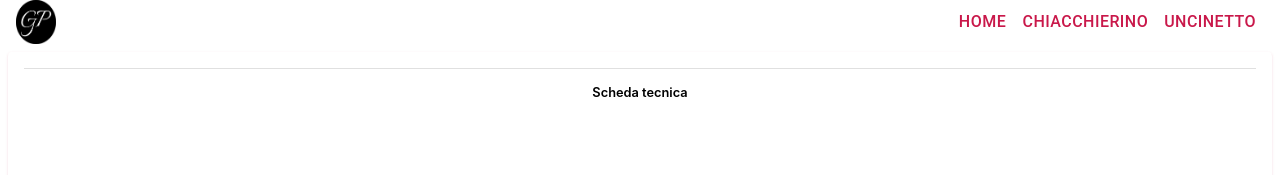
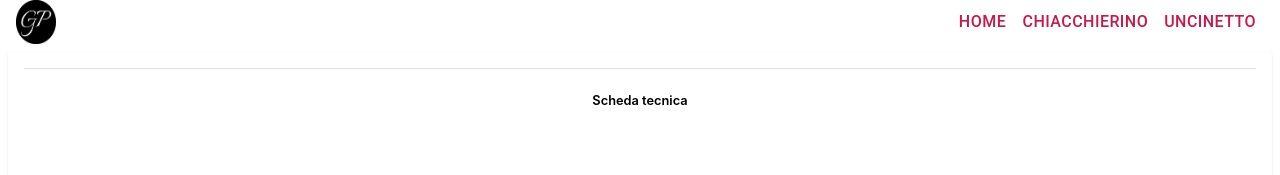
Before and after one commit to Tommaso4497/nodiin, a Next.js app: page /components/SingleCard in a window 1280 px wide. Shown: the top 175 px of the page. Built offline with nearby package versions, Linux system fonts and the light colour scheme; a web font is replaced by a local one.

Commit message:
add stats in uncinetto section

```diff
--- a/pages/components/SingleCard.js
+++ b/pages/components/SingleCard.js
@@ -28,7 +28,7 @@ const SingleCard = ({ title, pics = [], descr, category, cat, size }) => {
         <Divider />
         <div className={styles.descriptionWrapper}>{descr}</div>
         <p
-          style={{ textAlign: "center", fontSize: ".8rem", fontWeight: "600", marginTop:"0" }}
+          style={{ textAlign: "center", fontSize: ".8rem", fontWeight: "600", marginTop:".5rem" }}
         >
           Scheda tecnica
         </p>
--- a/pages/uncinetto/Uncinetto.module.css
+++ b/pages/uncinetto/Uncinetto.module.css
@@ -1,4 +1,6 @@
 .wrapperGrid {
+  padding-left: 6rem;
+  padding-right: 6rem;
   display: grid;
   grid-template-columns: repeat(3, 1fr);
 }
```
